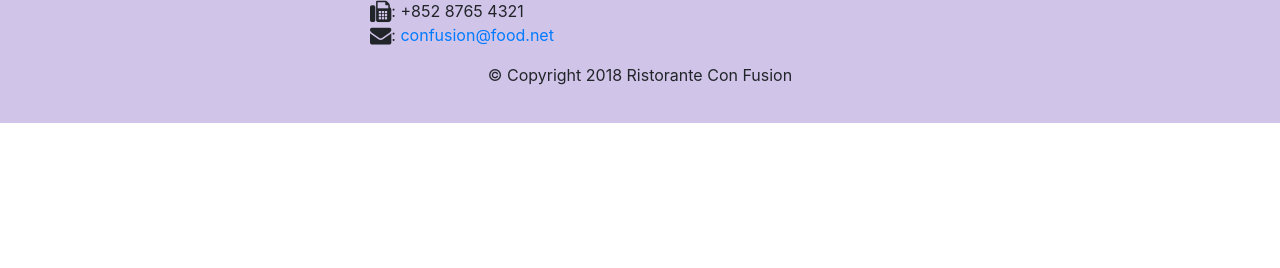
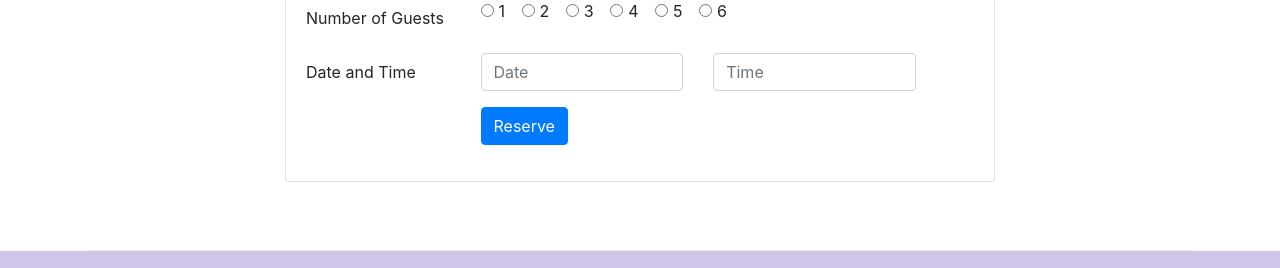
Before and after one commit to felipeflorez/conFusion, a website: page index.html in a window 1280 px wide. Shown: the part 1683-1951 px from the top of the page. Before the commit the page ends 1806 px from the top, so only its background shows below. Drawn offline with nearby package versions, Linux system fonts and the light colour scheme.

Commit message:
Second Assignment

```diff
--- a/index.html
+++ b/index.html
@@ -41,8 +41,13 @@
                     <h1>Ristorante con Fusion</h1>
                     <p>We take inspiration from the World's best cuisines, and create a unique fusion experience. Our lipsmacking creations will tickle your culinary senses!</p>
                 </div>
-                <div class="col-12 col-sm align-self-center">
+                <div class="col-12 col-sm-3 align-self-center">
                     <img src="img/logo.png" class="img-fluid" alt="Logo">
+                </div>
+                <div class="col-12 col-sm-3 align-self-center">
+                    <a href="#reservationForm">
+                        <button type="button" class="btn btn-warning btn-block">Reserve Table</button>
+                    </a>
                 </div>
             </div>
         </div>
@@ -69,8 +74,13 @@
                 <h3>This Month's Promotions</h3>
             </div>
             <div class="col col-sm col-md">
-                <h2>Weekend Grand Buffet</h2>
-                <p>Featuring mouthwatering combinations with a choice of five different salads, six enticing appetizers, six main entrees and five choicest desserts. Free flowing bubbly and soft drinks. All for just $19.99 per person </p>
+                <div class="media">
+                    <div class="media-body">
+                        <h2>Weekend Grand Buffet <span class="badge badge-danger">NEW</span></h2>
+                        <p class="d-none d-sm-block">Featuring mouthwatering combinations with a choice of five different salads, six enticing appetizers, six main entrees and five choicest desserts. Free flowing bubbly and soft drinks. All for just $19.99 per person </p>
+                    </div>
+                    <img src="img/buffet.png" class="d-flex ml-3 img-thumbnail align-self-center" alt="buffet">
+                </div>
             </div>
         </div>
 
@@ -84,7 +94,64 @@
                     <div class="media-body">
                         <h2 class="mt-0">Alberto Somayya</h2>
                         <h4>Executive Chef</h4>
-                        <p>Award winning three-star Michelin chef with wide International experience having worked closely with whos-who in the culinary world, he specializes in creating mouthwatering Indo-Italian fusion experiences. </p>
+                        <p class="d-none d-sm-block">Award winning three-star Michelin chef with wide International experience having worked closely with whos-who in the culinary world, he specializes in creating mouthwatering Indo-Italian fusion experiences. </p>
+                    </div>
+                </div>
+            </div>
+        </div>
+
+        <div class="row row-content align-items-center" id="reservationForm">
+            <div class="col-12 col-sm-8 offset-sm-2">
+                <div class="card">
+                    <h3 class="card-header bg-warning text-white">Reserve a Table</h3>
+                    <div class="card-body">
+                        <form>
+                            <div class="form-group row">
+                                <label class="col-12 col-md-3 col-form-label">Number of Guests</label>
+                                <div class="col-12 col-md-9">
+                                    <div class="form-check form-check-inline">
+                                        <input class="form-check-input" type="radio" name="guests" id="guests1" value="guests1">
+                                        <label class="form-check-label" for="guests1">1</label>
+                                    </div>
+                                    <div class="form-check form-check-inline">
+                                        <input class="form-check-input" type="radio" name="guests" id="guests2" value="guests2">
+                                        <label class="form-check-label" for="guests2">2</label>
+                                    </div>
+                                    <div class="form-check form-check-inline">
+                                        <input class="form-check-input" type="radio" name="guests" id="guests3" value="guests3">
+                                        <label class="form-check-label" for="guests3">3</label>
+                                    </div>
+                                    <div class="form-check form-check-inline">
+                                        <input class="form-check-input" type="radio" name="guests" id="guests4" value="guests4">
+                                        <label class="form-check-label" for="guests4">4</label>
+                                    </div>
+                                    <div class="form-check form-check-inline">
+                                        <input class="form-check-input" type="radio" name="guests" id="guests5" value="guests5">
+                                        <label class="form-check-label" for="guests5">5</label>
+                                    </div>
+                                    <div class="form-check form-check-inline">
+                                        <input class="form-check-input" type="radio" name="guests" id="guests6" value="guests6">
+                                        <label class="form-check-label" for="guests6">6</label>
+                                    </div>
+                                </div>
+                            </div>
+                            <div class="form-group row">
+                                <label for="dateRes" class="col-12 col-md-3 col-form-label">Date and Time</label>
+                                <div class="col-12 col-md-4">
+                                    <input class="form-control" type="text" id="dateRes" name="dateRes" placeholder="Date">
+                                </div>
+                                <div class="col-12 col-md-4">
+                                    <input class="form-control" type="text" id="timeRes" name="timeRes" placeholder="Time">
+                                </div>
+                            </div>
+                            <div class="form-group row">
+                                <div class="offset-md-3 col-md-9">
+                                    <button class="btn btn-primary" type="submit">
+                                        Reserve
+                                    </button>
+                                </div>
+                            </div>
+                        </form>
                     </div>
                 </div>
             </div>
```
